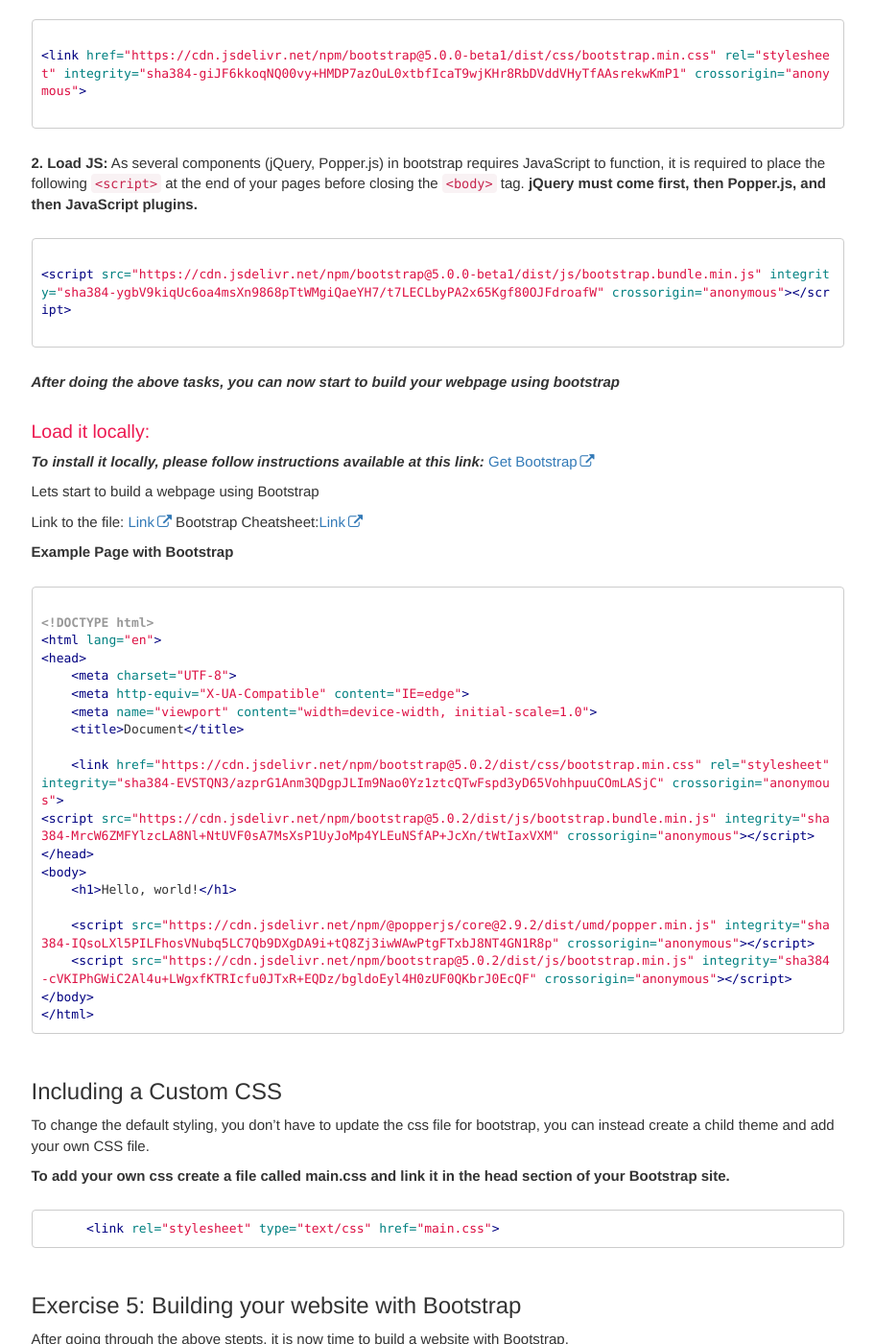
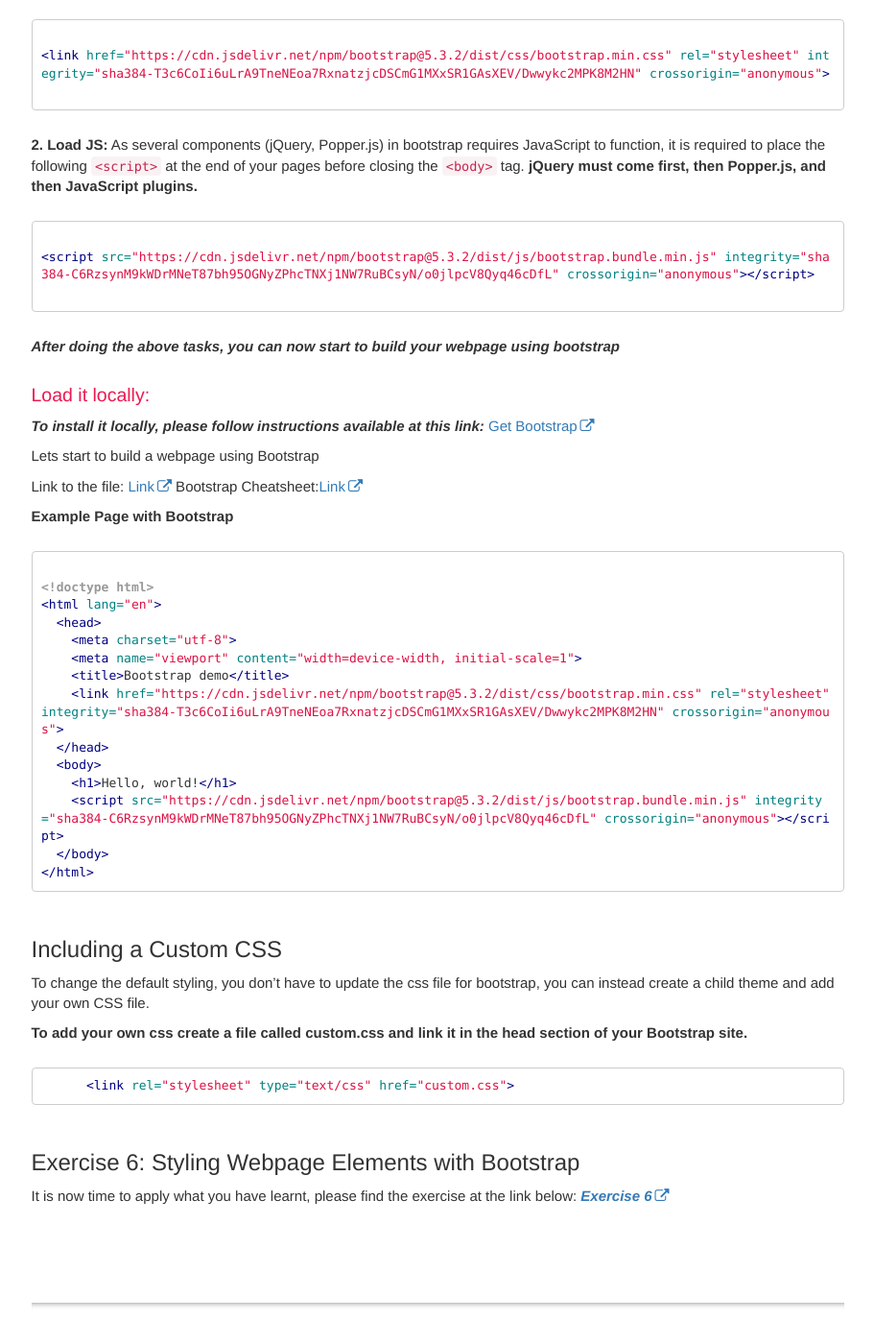
Before and after one commit to dipaish/www23, a Jekyll site: the page built from bootstrap.md, in a window 1280 px wide and 1400 px high, scrolled down 688 px. Shown: the whole window at 96% size, without its empty margins (330-1241 px from the left). Built offline with Jekyll 4.4.1, drawn with Linux system fonts in a browser that asks for light colours; our own code applies the rules of GitHub Pages for plain Markdown files; comment, search, counter and statistics services are not loaded; some of the changed text lies outside the part shown.

Commit message:
bootstrap updated

````diff
--- a/bootstrap.md
+++ b/bootstrap.md
@@ -24,7 +24,7 @@
 
 ```html
 
-<link href="https://cdn.jsdelivr.net/npm/bootstrap@5.0.0-beta1/dist/css/bootstrap.min.css" rel="stylesheet" integrity="sha384-giJF6kkoqNQ00vy+HMDP7azOuL0xtbfIcaT9wjKHr8RbDVddVHyTfAAsrekwKmP1" crossorigin="anonymous">
+<link href="https://cdn.jsdelivr.net/npm/bootstrap@5.3.2/dist/css/bootstrap.min.css" rel="stylesheet" integrity="sha384-T3c6CoIi6uLrA9TneNEoa7RxnatzjcDSCmG1MXxSR1GAsXEV/Dwwykc2MPK8M2HN" crossorigin="anonymous">
 
 ```
 
@@ -32,7 +32,7 @@
 
 ```html
 
-<script src="https://cdn.jsdelivr.net/npm/bootstrap@5.0.0-beta1/dist/js/bootstrap.bundle.min.js" integrity="sha384-ygbV9kiqUc6oa4msXn9868pTtWMgiQaeYH7/t7LECLbyPA2x65Kgf80OJFdroafW" crossorigin="anonymous"></script>
+<script src="https://cdn.jsdelivr.net/npm/bootstrap@5.3.2/dist/js/bootstrap.bundle.min.js" integrity="sha384-C6RzsynM9kWDrMNeT87bh95OGNyZPhcTNXj1NW7RuBCsyN/o0jlpcV8Qyq46cDfL" crossorigin="anonymous"></script>
 
  ```
 ***After doing the above tasks, you can now start to build your webpage using bootstrap***
@@ -50,41 +50,31 @@
 
  ```html
 
-<!DOCTYPE html>
+<!doctype html>
 <html lang="en">
-<head>
-    <meta charset="UTF-8">
-    <meta http-equiv="X-UA-Compatible" content="IE=edge">
-    <meta name="viewport" content="width=device-width, initial-scale=1.0">
-    <title>Document</title>
-
-    <link href="https://cdn.jsdelivr.net/npm/bootstrap@5.0.2/dist/css/bootstrap.min.css" rel="stylesheet" integrity="sha384-EVSTQN3/azprG1Anm3QDgpJLIm9Nao0Yz1ztcQTwFspd3yD65VohhpuuCOmLASjC" crossorigin="anonymous">
-<script src="https://cdn.jsdelivr.net/npm/bootstrap@5.0.2/dist/js/bootstrap.bundle.min.js" integrity="sha384-MrcW6ZMFYlzcLA8Nl+NtUVF0sA7MsXsP1UyJoMp4YLEuNSfAP+JcXn/tWtIaxVXM" crossorigin="anonymous"></script>
-</head>
-<body>
+  <head>
+    <meta charset="utf-8">
+    <meta name="viewport" content="width=device-width, initial-scale=1">
+    <title>Bootstrap demo</title>
+    <link href="https://cdn.jsdelivr.net/npm/bootstrap@5.3.2/dist/css/bootstrap.min.css" rel="stylesheet" integrity="sha384-T3c6CoIi6uLrA9TneNEoa7RxnatzjcDSCmG1MXxSR1GAsXEV/Dwwykc2MPK8M2HN" crossorigin="anonymous">
+  </head>
+  <body>
     <h1>Hello, world!</h1>
-
-    <script src="https://cdn.jsdelivr.net/npm/@popperjs/core@2.9.2/dist/umd/popper.min.js" integrity="sha384-IQsoLXl5PILFhosVNubq5LC7Qb9DXgDA9i+tQ8Zj3iwWAwPtgFTxbJ8NT4GN1R8p" crossorigin="anonymous"></script>
-    <script src="https://cdn.jsdelivr.net/npm/bootstrap@5.0.2/dist/js/bootstrap.min.js" integrity="sha384-cVKIPhGWiC2Al4u+LWgxfKTRIcfu0JTxR+EQDz/bgldoEyl4H0zUF0QKbrJ0EcQF" crossorigin="anonymous"></script>
-</body>
+    <script src="https://cdn.jsdelivr.net/npm/bootstrap@5.3.2/dist/js/bootstrap.bundle.min.js" integrity="sha384-C6RzsynM9kWDrMNeT87bh95OGNyZPhcTNXj1NW7RuBCsyN/o0jlpcV8Qyq46cDfL" crossorigin="anonymous"></script>
+  </body>
 </html>
 ```
 ## Including a Custom CSS
 
 To change the default styling, you don't have to update the css file for bootstrap, you can instead create a child theme and add your own CSS file.
 
-**To add your own css create a file called main.css and link it in the head section of your Bootstrap site.**
+**To add your own css create a file called custom.css and link it in the head section of your Bootstrap site.**
 
  ```html
-      <link rel="stylesheet" type="text/css" href="main.css">
+      <link rel="stylesheet" type="text/css" href="custom.css">
  ```
 
-## Exercise 5: Building your website with Bootstrap
+## Exercise 6: Styling Webpage Elements with Bootstrap
 
-After going through the above stepts, it is now time to build a website with Bootstrap.
-
-**You are required to include the following items in your website:**
-- A navigation bar
-- Custom CSS
-- Page Content
-- A footer
+It is now time to apply what you have learnt, please find the exercise at the link below:
+***[Exercise 6](https://gist.github.com/dipaish/f5ddc2e5d774146ade788b127aaedfdc)***
````
Also changed, not shown: other parts of bootstrap.md (+1 -1 lines).
